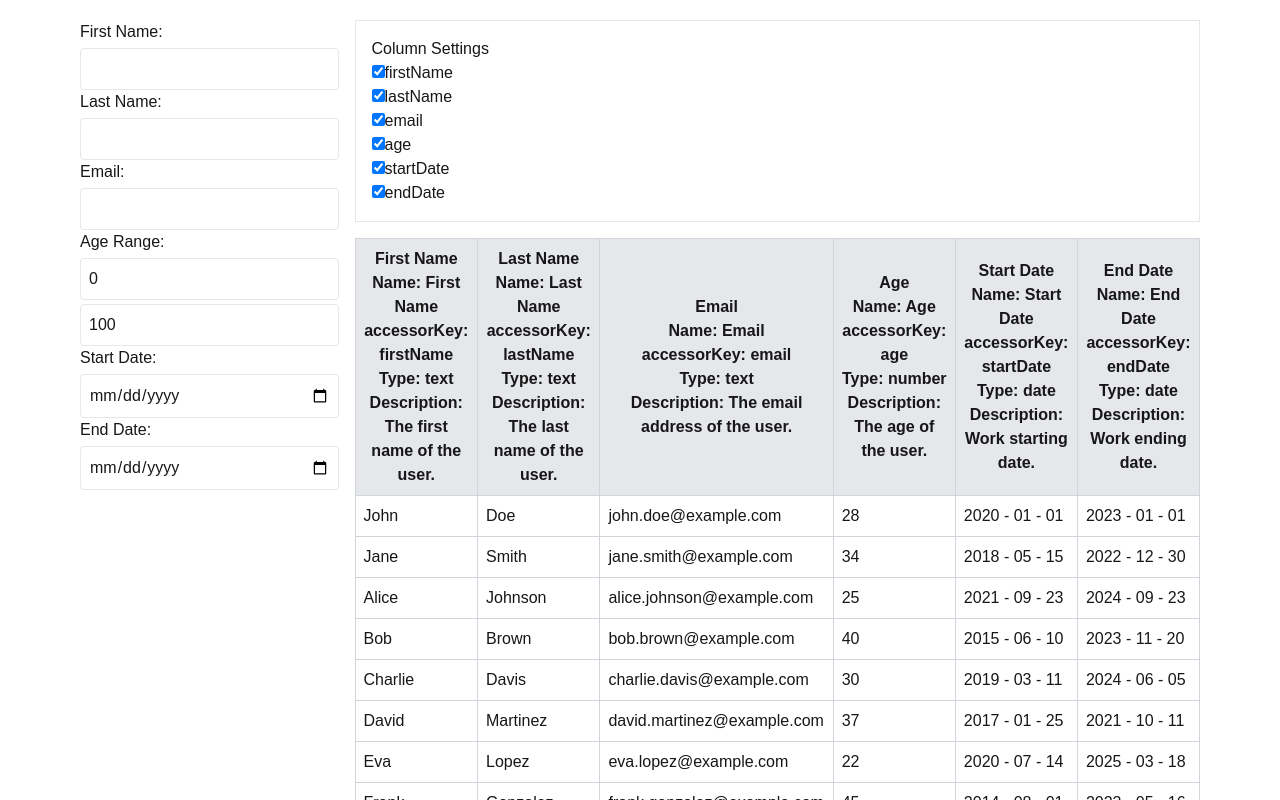
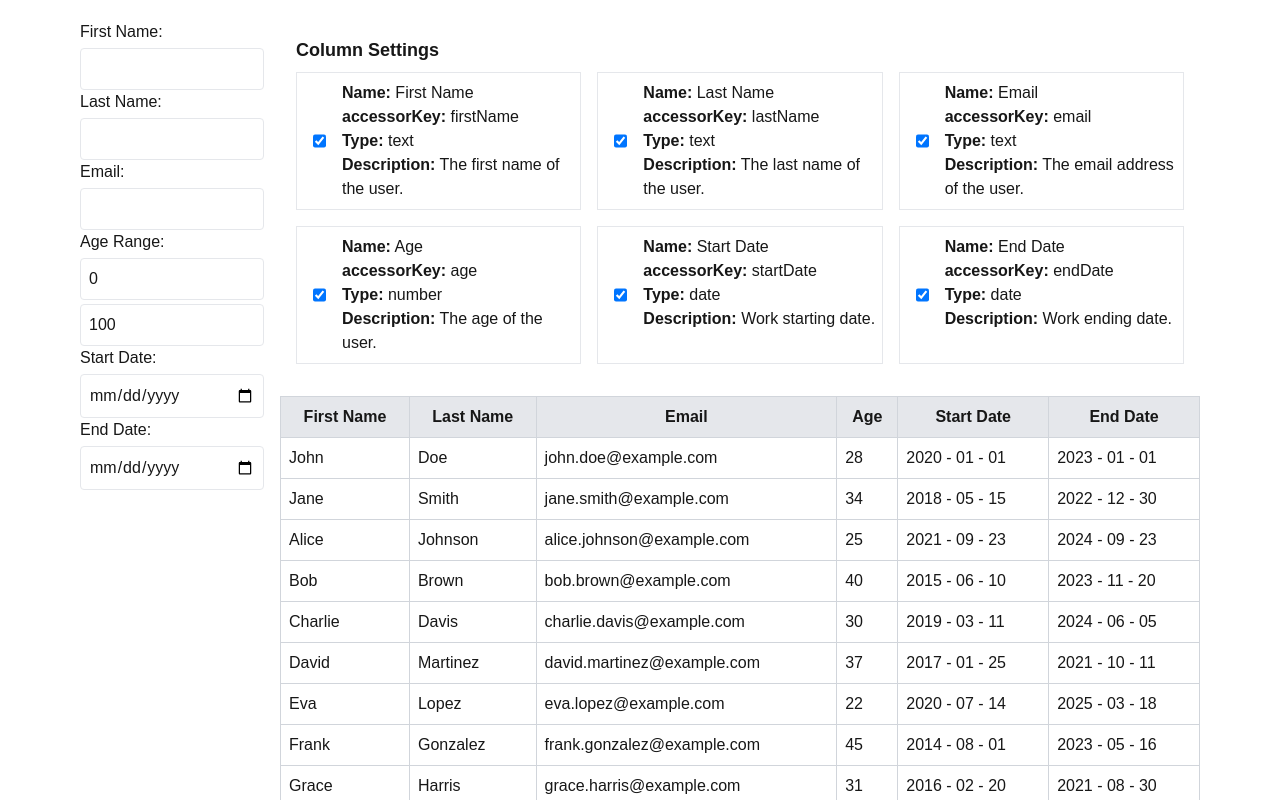
Before and after one commit to LeoGytis/table-manager, a Next.js app: page / in a window 1280 px wide. Shown: the top 800 px of the page. Built offline with nearby package versions, Linux system fonts and the light colour scheme.

Commit message:
little style

```diff
--- a/app/components/ColumnSettings.tsx
+++ b/app/components/ColumnSettings.tsx
@@ -1,8 +1,11 @@
-import { User } from "../usersData";
+import { columnsData } from "../columnsData";
+import { UserProps } from "../usersData";
 
 interface ColumnSettingsProps {
-  columnVisibility: Record<keyof User, boolean>;
-  setColumnVisibility: (newVisibility: Record<keyof User, boolean>) => void;
+  columnVisibility: Record<keyof UserProps, boolean>;
+  setColumnVisibility: (
+    newVisibility: Record<keyof UserProps, boolean>
+  ) => void;
 }
 
 export const ColumnSettings = ({
@@ -10,14 +13,14 @@ export const ColumnSettings = ({
   setColumnVisibility,
 }: ColumnSettingsProps) => {
   return (
-    <div className="border p-4">
-      <h3>Column Settings</h3>
-      {Object.keys(columnVisibility).map((columnKey) => {
-        const key = columnKey as keyof User;
-
-        return (
-          <div key={key}>
-            <label>
+    <div className="p-4">
+      <h2 className="text-lg font-bold mb-2">Column Settings</h2>
+      <div className="grid grid-cols-3 gap-4">
+        {Object.keys(columnVisibility).map((columnKey) => {
+          const key = columnKey as keyof UserProps;
+          const column = columnsData.find((col) => col.accessorKey === key);
+          return (
+            <div key={key} className="flex gap-4 border pl-4 py-2">
               <input
                 type="checkbox"
                 checked={columnVisibility[key]}
@@ -28,11 +31,20 @@ export const ColumnSettings = ({
                   });
                 }}
               />
-              {key}
-            </label>
-          </div>
-        );
-      })}
+              {column && (
+                <div>
+                  <span>
+                    <strong>Name:</strong> {column.header} <br />
+                    <strong>accessorKey:</strong> {column.accessorKey} <br />
+                    <strong>Type:</strong> {column.dataType} <br />
+                    <strong>Description:</strong> {column.description}
+                  </span>
+                </div>
+              )}
+            </div>
+          );
+        })}
+      </div>
     </div>
   );
 };
--- a/app/components/DataTable.tsx
+++ b/app/components/DataTable.tsx
@@ -86,7 +86,7 @@ const DataTable = () => {
   return (
     <div className="flex gap-4 my-5">
       <Filters filters={filters} onFilterChange={handleFilterChange} />
-      <div className="flex flex-col gap-4 mb-3">
+      <div className="w-full flex flex-col gap-4 mb-3">
         <ColumnSettings
           columnVisibility={columnVisibility}
           setColumnVisibility={setColumnVisibility}
@@ -96,24 +96,12 @@ const DataTable = () => {
             {table.getHeaderGroups().map((headerGroup) => (
               <tr key={headerGroup.id}>
                 {headerGroup.headers.map((header) => {
-                  const column = columnsData.find(
-                    (col) => col.accessorKey === header.id
-                  );
                   return (
                     <th key={header.id} className="p-2 border border-gray-300">
                       {flexRender(
                         header.column.columnDef.header,
                         header.getContext()
                       )}
-                      <div className="tooltip">
-                        <span className="tooltiptext">
-                          <strong>Name:</strong> {column?.header} <br />
-                          <strong>accessorKey:</strong> {column?.accessorKey}
-                          <br />
-                          <strong>Type:</strong> {column?.dataType} <br />
-                          <strong>Description:</strong> {column?.description}
-                        </span>
-                      </div>
                     </th>
                   );
                 })}
--- a/app/components/Filters.tsx
+++ b/app/components/Filters.tsx
@@ -34,7 +34,7 @@ const Filters = ({ filters, onFilterChange }: FiltersProps) => {
   };
 
   return (
-    <div className="filters">
+    <div className="w-1/5">
       <div>
         <label>First Name:</label>
         <input
--- a/app/usersData.ts
+++ b/app/usersData.ts
@@ -1,4 +1,4 @@
-export interface User {
+export interface UserProps {
   id: number;
   firstName: string;
   lastName: string;
@@ -8,7 +8,7 @@ export interface User {
   endDate: Date;
 }
 
-export const usersData: User[] = [
+export const usersData: UserProps[] = [
   {
     id: 1,
     firstName: "John",
```
